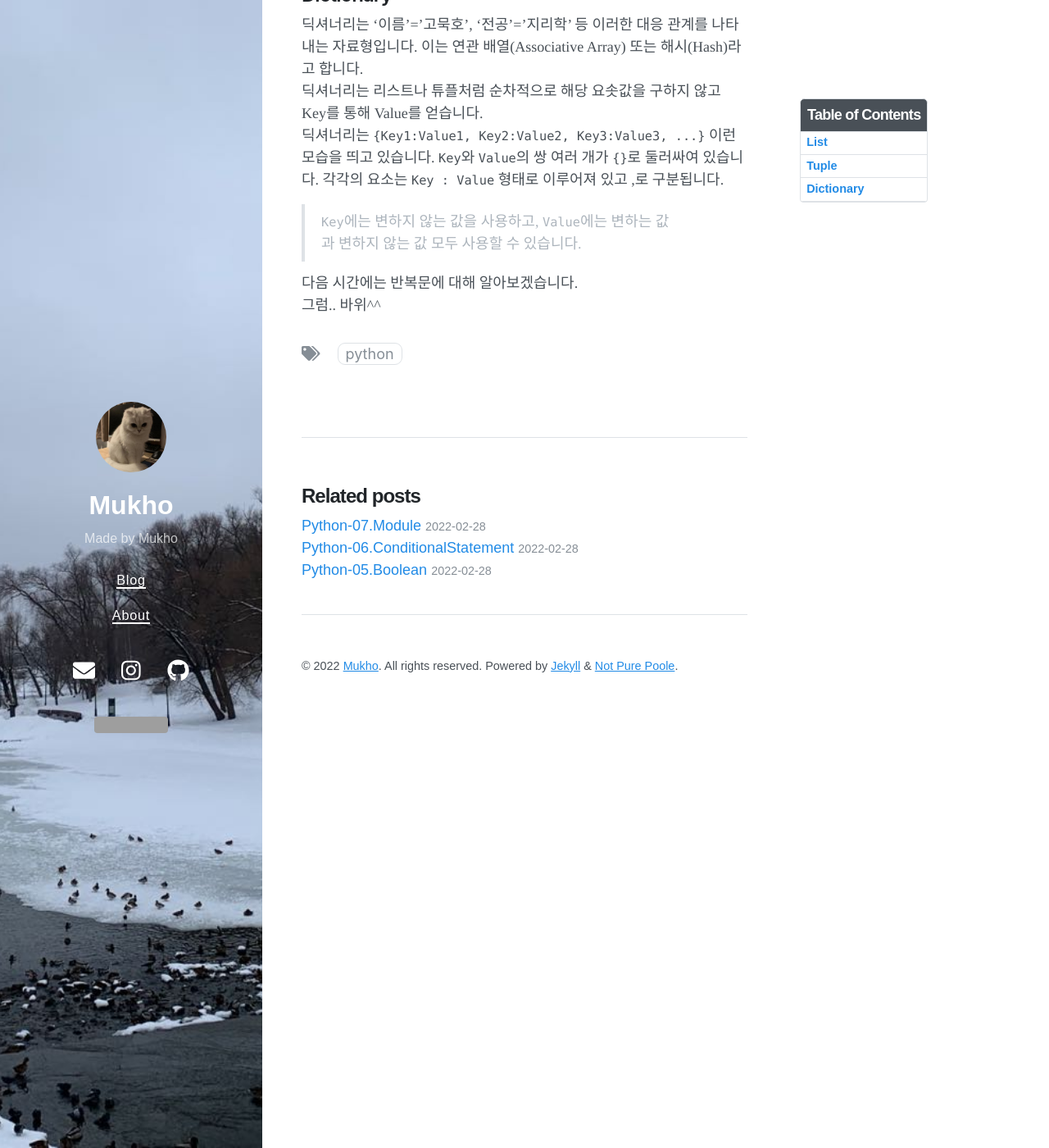
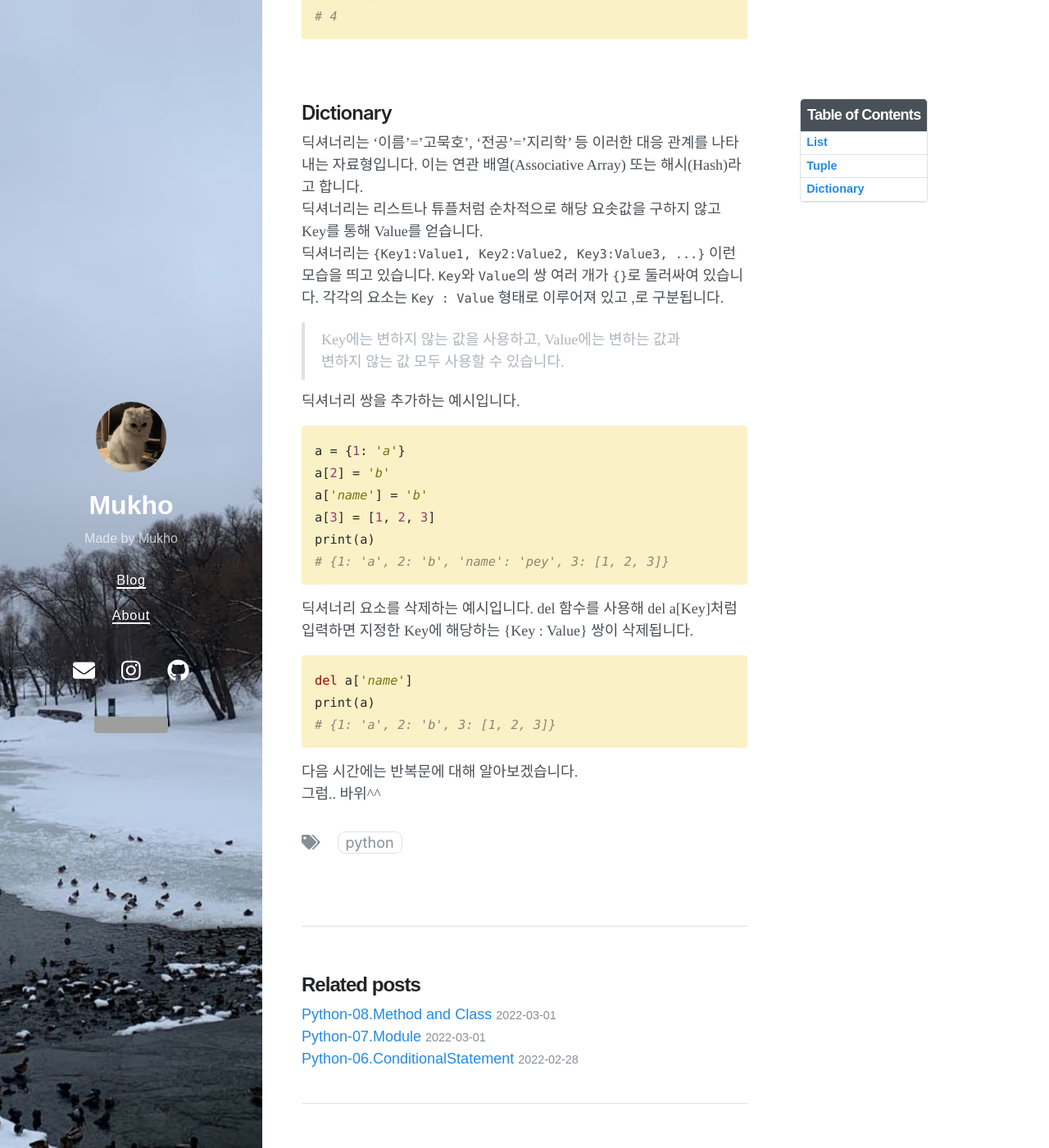
Before and after one commit to mukhoplus/mukhoplus.github.io, a Jekyll site: the page built from _posts/2022-03-01-Python_09.md, in a window 1280 px wide and 1400 px high, scrolled down 4854 px. Shown: the whole window at 82% size. Built offline with Jekyll 4.4.1, drawn with Linux system fonts in a browser that asks for light colours; nearby versions of some CDN libraries; comment, search, counter and statistics services are not loaded; some of the changed text lies outside the part shown; grey boxes are pictures that could not be loaded.

````diff
--- a/_posts/2022-03-01-Python_09.md
+++ b/_posts/2022-03-01-Python_09.md
@@ -69,6 +69,7 @@ print(a)
 # [1, 2, 3, 4]
 ```
 - sort(): 리스트의 요소들을 순서대로 정렬합니다.
+
 ```python
 a = [1, 3, 2, 4]
 a.sort() # 오름차순 정렬. a.sort(reverse=False)와 같습니다.
@@ -79,6 +80,7 @@ print(a)
 # [4, 3, 2, 1]
 ```
 - reverse(): 리스트를 역순으로 뒤집습니다. 정렬이 아닌, 거꾸로 출력하는 것과 같습니다.
+
 ```python
 a = [1, 3, 2, 4]
 a.reverse()
@@ -86,12 +88,14 @@ print(a)
 # [4, 2, 3, 1]
 ```
 - index(x): 리스트에 x 값이 있으면 x의 index를 반환합니다. 존재하지 않는다면 오류가 발생합니다.
+
 ```python
 a = [1, 2, 3]
 print(a.index(1))
 # 0
 ```
 - insert(a, b): 리스트의 a번째 위치에 b를 삽입합니다.
+
 ```python
 a = [1, 2, 3]
 a.insert(1, 9)
@@ -99,6 +103,7 @@ print(a)
 # [1, 9, 2, 3]
 ```
 - remove(x): 리스트에서 첫 번째로 나오는 x를 삭제합니다.
+
 ```python
 a = [1, 2, 3, 1, 2, 3]
 a.remove(3)
@@ -106,6 +111,7 @@ print(a)
 # [1, 2, 1, 2, 3]
 ```
 - pop(x): 리스트의 x번째 요소를 돌려주고 그 요소를 삭제합니다. 파라메타를 주지 않을 경우, 맨 마지막 요소를 삭제합니다.
+
 ```python
 a = [1, 2, 3, 4, 5]
 a.pop()
@@ -116,12 +122,14 @@ print(a)
 # [1, 3, 4]
 ```
 - count(x): 리스트 안에 있는 x의 갯수를 반환합니다.
+
 ```python
 a = [1, 2, 3, 4, 1]
 print(a.count(1))
 # 2
 ```
 - extend(x): x는 오직 리스트만 가능하며, 원래의 a 리스트에 x 리스트를 더합니다.
+
 ```python
 a = [1, 2, 3]
 a.extend([4, 5]) # a += [4, 5]와 동일하다.
@@ -137,7 +145,8 @@ print(a)
 ## Tuple<br>
 튜플은 몇 가지 점을 제외하곤 리스트와 거의 비슷합니다. 튜플이 리스트와 다른 점은 다음과 같습니다.
 1. 리스트는 []로 둘러싸지만 튜플은 ``()``로 둘러싼다.
-2. 리스트는 그 값의 생성, 삭제, 수정이 가능하지만 튜플은 그 **값을 바꿀 수 없다.**<br>
+2. 리스트는 그 값의 생성, 삭제, 수정이 가능하지만 튜플은 그 **값을 바꿀 수 없다.**
+
 ```python
 t1 = () # 빈 튜플
 t2 = (1,) # 튜플은 1개의 요소만을 가질 때 반드시 요소 뒤에 ,를 붙여야 한다.
@@ -147,6 +156,7 @@ t5 = ('a', 'b', ('ab', 'cd')) # 이중 튜플도 가능하다.
 ```
 튜플은 값을 변화시킬 수 없습니다. 튜플의 값은 삭제하거나 수정할 수 없다는 것을 다시 한 번 강조합니다.<br>
 그 외에 인덱싱, 슬라이싱, +, *, len() 등은 모두 리스트와 동일하게 작동합니다.
+
 ```python
 t1 = (1, 2, 'a', 'b')
 print(t1[1])
@@ -170,9 +180,25 @@ len(t1)
 딕셔너리는 리스트나 튜플처럼 순차적으로 해당 요솟값을 구하지 않고 Key를 통해 Value를 얻습니다.<br>
 딕셔너리는 ``{Key1:Value1, Key2:Value2, Key3:Value3, ...}`` 이런 모습을 띄고 있습니다. ``Key``와 ``Value``의 쌍 여러 개가 ``{}``로 둘러싸여 있습니다. 각각의 요소는 ``Key : Value`` 형태로 이루어져 있고 ,로 구분됩니다.<br>
 
-> ``Key``에는 변하지 않는 값을 사용하고, ``Value``에는 변하는 값과 변하지 않는 값 모두 사용할 수 있습니다.
+> Key에는 변하지 않는 값을 사용하고, Value에는 변하는 값과 변하지 않는 값 모두 사용할 수 있습니다.
 
+딕셔너리 쌍을 추가하는 예시입니다.
 
+```python
+a = {1: 'a'}
+a[2] = 'b'
+a['name'] = 'b'
+a[3] = [1, 2, 3]
+print(a)
+# {1: 'a', 2: 'b', 'name': 'pey', 3: [1, 2, 3]}
+```
+딕셔너리 요소를 삭제하는 예시입니다. del 함수를 사용해 del a[Key]처럼 입력하면 지정한 Key에 해당하는 {Key : Value} 쌍이 삭제됩니다.
+
+```python
+del a['name']
+print(a)
+# {1: 'a', 2: 'b', 3: [1, 2, 3]}
+```
 
 다음 시간에는 반복문에 대해 알아보겠습니다.<br>
 그럼.. 바위^^<br>
````
Also changed, not shown: other parts of _posts/2022-03-01-Python_09.md (+1 -1 lines), _posts/2022-03-01-Python_07.md (+1 -1 lines), _posts/2022-03-01-Python_08.md (+11 -1 lines).
